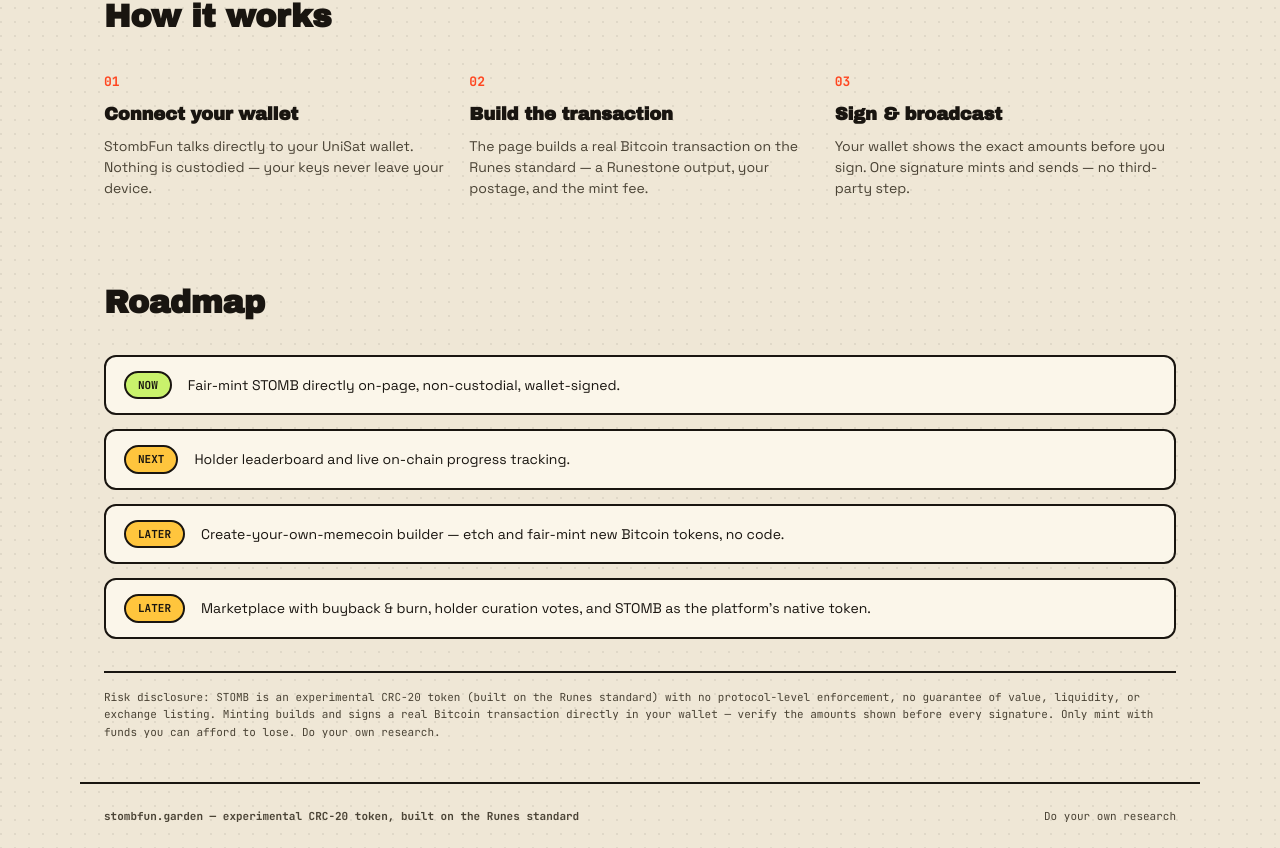
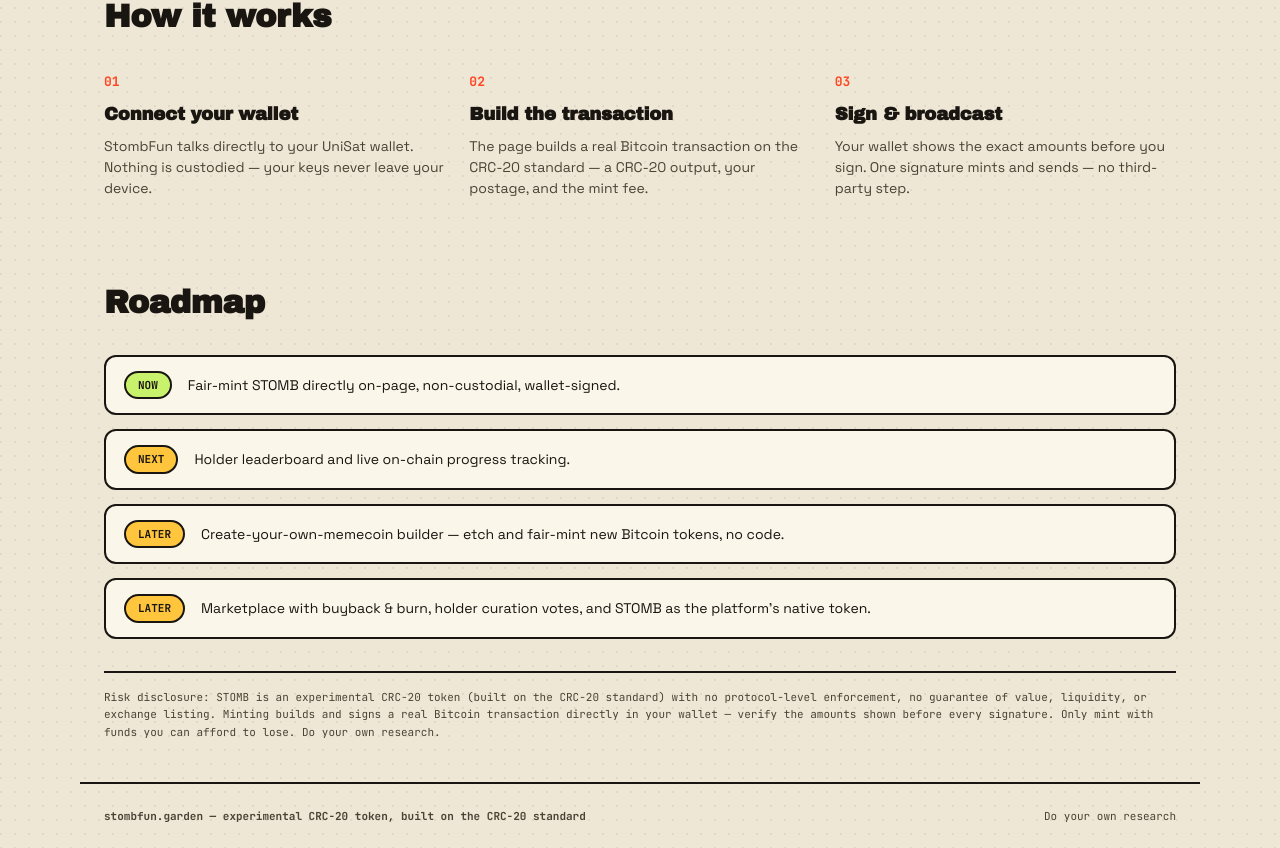
Before and after one commit to kaspro183/stomb, a plain HTML site: page index.html in a window 1280 px wide. Shown: the part 3437-4285 px from the top of the page. Drawn offline with Linux system fonts and the light colour scheme; no server answers.

Commit message:
Update index.html

```diff
--- a/index.html
+++ b/index.html
@@ -321,7 +321,7 @@
         <div class="step">
           <span class="step-num mono">02</span>
           <h3 class="stamp">Build the transaction</h3>
-          <p>The page builds a real Bitcoin transaction on the Runes standard — a Runestone output, your postage, and the mint fee.</p>
+          <p>The page builds a real Bitcoin transaction on the CRC-20 standard — a CRC-20 output, your postage, and the mint fee.</p>
         </div>
         <div class="step">
           <span class="step-num mono">03</span>
@@ -354,7 +354,7 @@
       </div>
 
       <div class="risk mono">
-        Risk disclosure: STOMB is an experimental CRC-20 token (built on the Runes standard) with no protocol-level
+        Risk disclosure: STOMB is an experimental CRC-20 token (built on the CRC-20 standard) with no protocol-level
         enforcement, no guarantee of value, liquidity, or exchange listing. Minting builds and signs a real Bitcoin
         transaction directly in your wallet — verify the amounts shown before every signature. Only mint with funds
         you can afford to lose. Do your own research.
@@ -364,7 +364,7 @@
   </main>
 
   <footer class="footer wrap mono">
-    <span class="brand-word" style="font-size:11px; font-family:'JetBrains Mono',monospace; font-weight:700;">stombfun.garden — experimental CRC-20 token, built on the Runes standard</span>
+    <span class="brand-word" style="font-size:11px; font-family:'JetBrains Mono',monospace; font-weight:700;">stombfun.garden — experimental CRC-20 token, built on the CRC-20 standard</span>
     <span>Do your own research</span>
   </footer>
 
```
